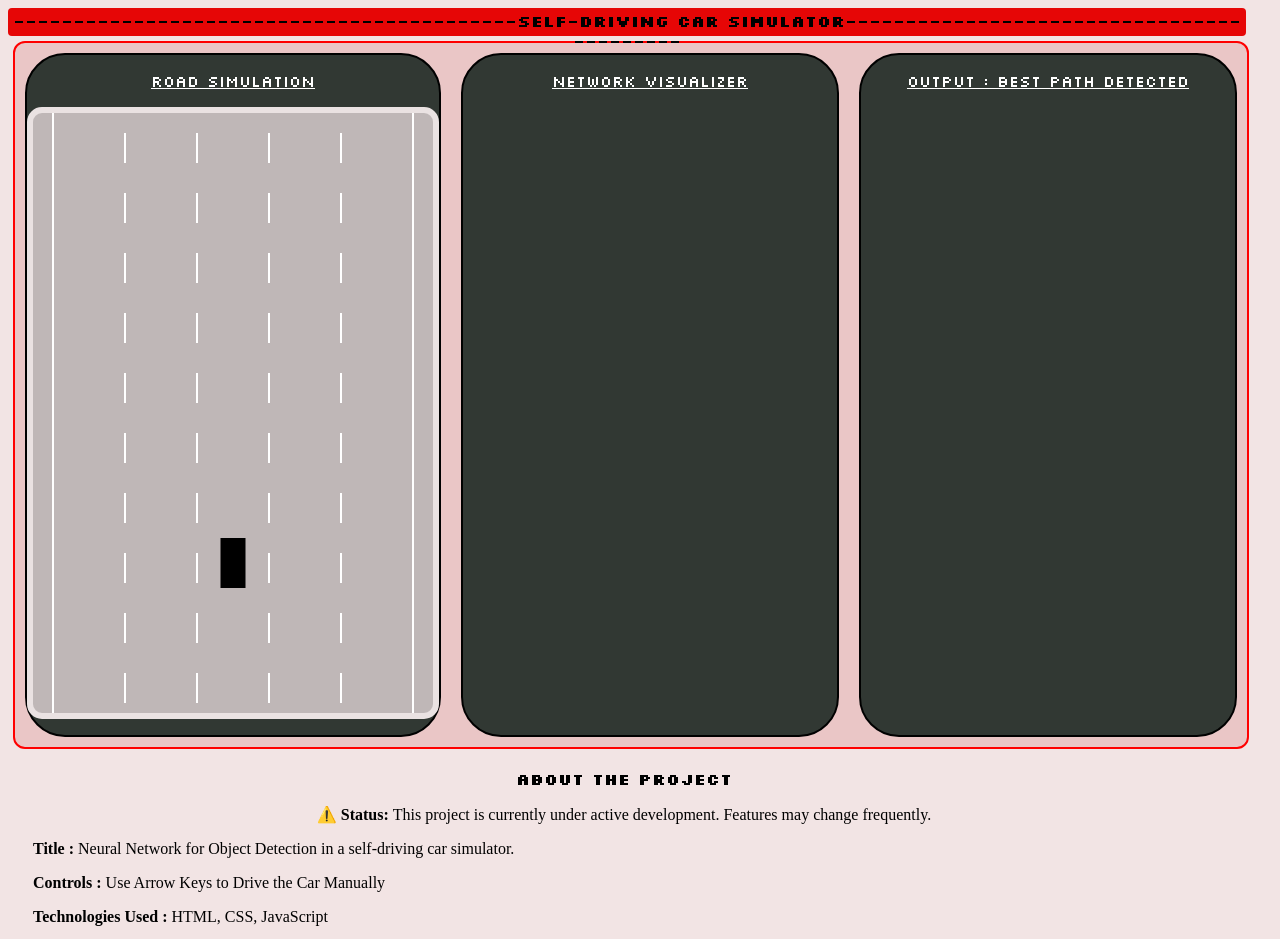
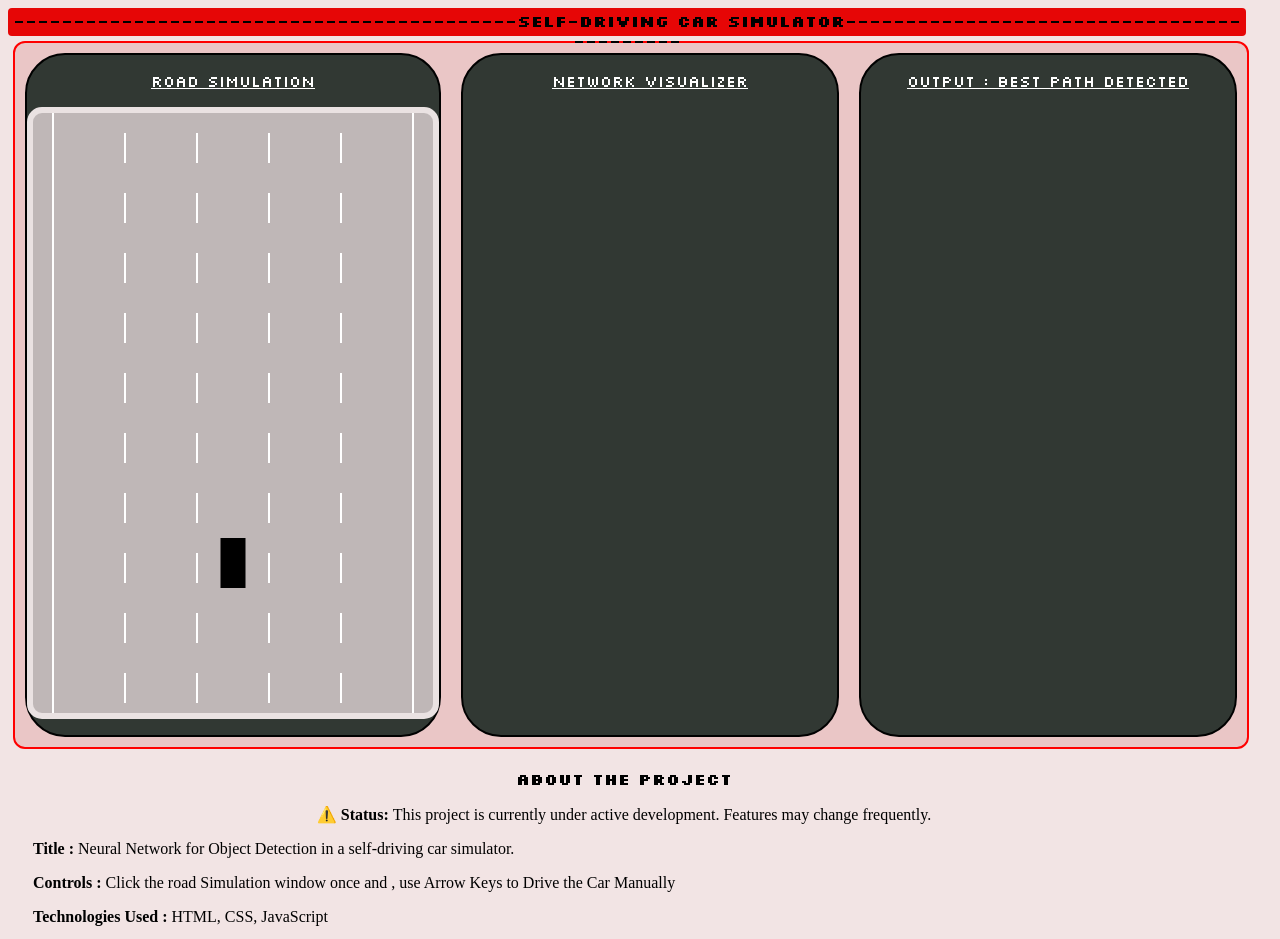
Before and after one commit to Malviyaaadarsh/self-driving-car-simulation, a plain HTML site: page index.html in a window 1280 px wide. Shown: the top 939 px of the page. Drawn offline with Linux system fonts and the light colour scheme.

Commit message:
Update index.html

```diff
--- a/index.html
+++ b/index.html
@@ -42,7 +42,7 @@
     <p><b>⚠️ Status: </b>This project is currently under active development. Features may change frequently.</p>
     <div class="project-description">
       <p><b>Title : </b>Neural Network for Object Detection in a self-driving car simulator.</p>
-      <p><b>Controls : </b>Use Arrow Keys to Drive the Car Manually</p>
+      <p><b>Controls : </b>Click the road Simulation window once and , use Arrow Keys to Drive the Car Manually</p>
       <p><b>Technologies Used : </b>HTML, CSS, JavaScript</p>
       <p><b>Description : </b>This project simulates a self-driving car using a neural network
         to detect and avoid obstacles on the road. The car is trained using a genetic algorithm to improve its
```
